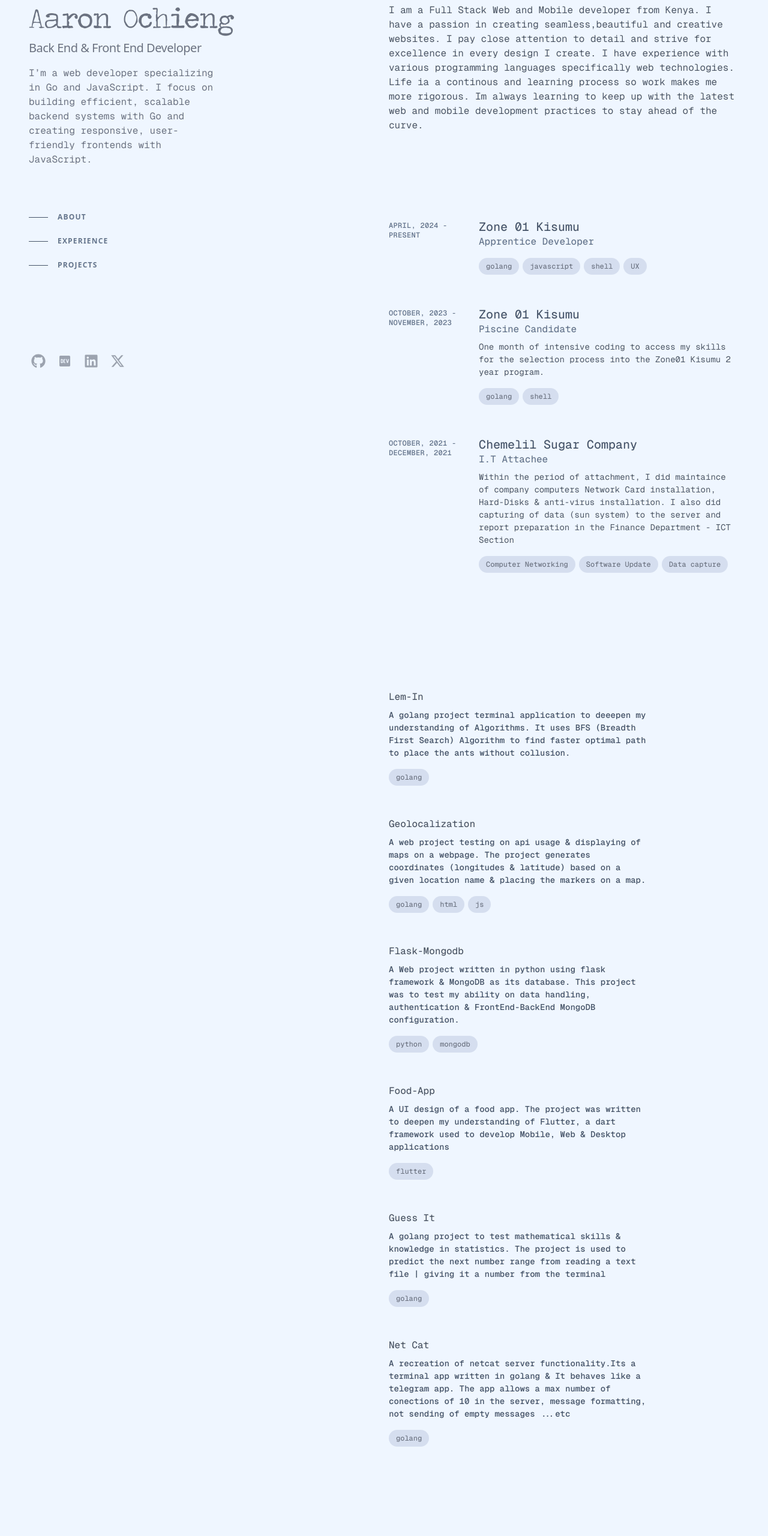
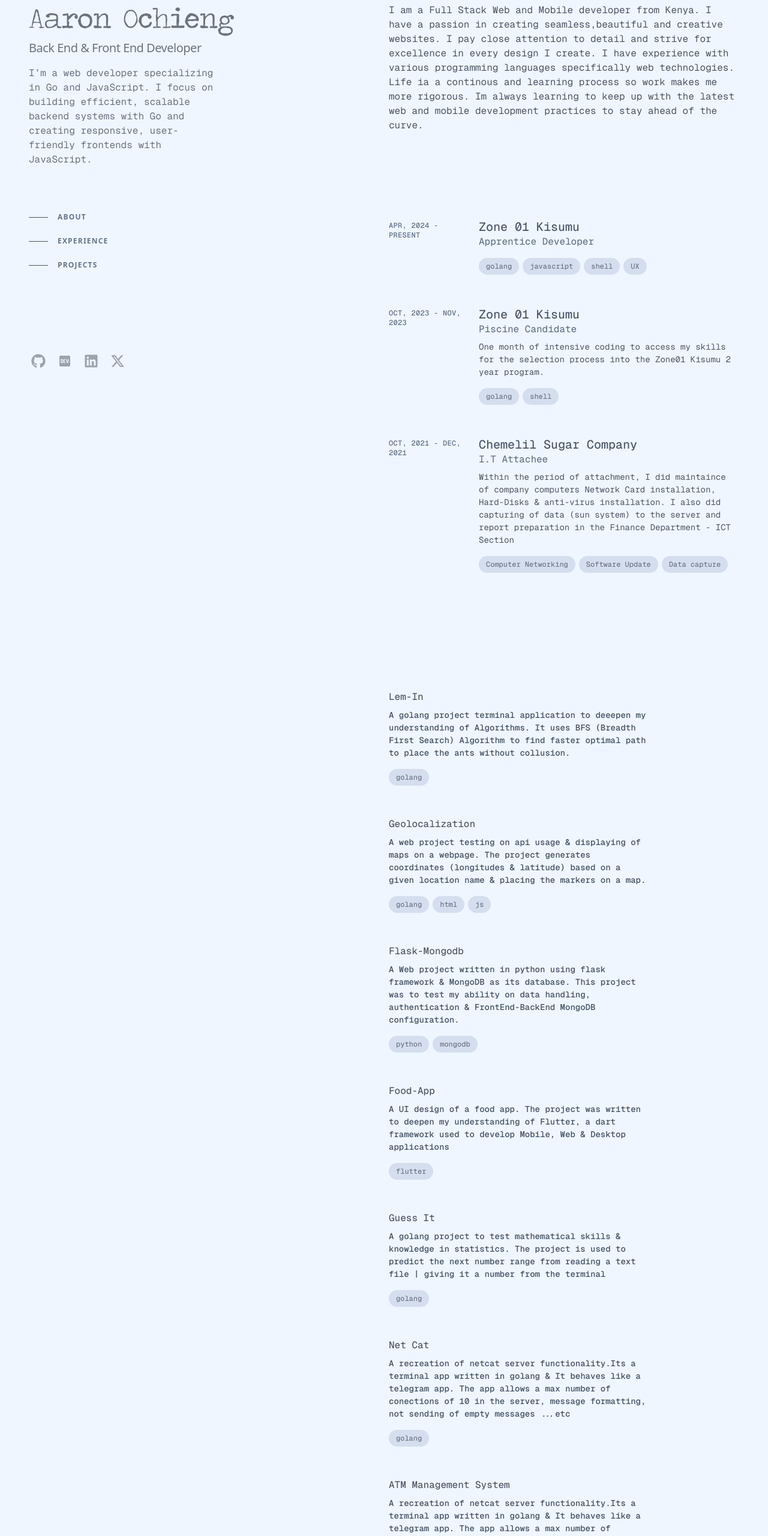
Before and after one commit to Aaron-Ochieng/portfolio, a Next.js app: page / in a window 1280 px wide. Shown: the part 234-2795 px from the top of the page at 60% size. Built offline with nearby package versions, Linux system fonts and the light colour scheme.

Commit message:
fix: Dev.to progile link

```diff
--- a/app/data/intro.js
+++ b/app/data/intro.js
@@ -16,15 +16,17 @@ export const work = {
         desc: "",
         pos: "Apprentice Developer",
         technology: ["golang", "javascript", "shell", "UX"],
-        date: "April, 2024 - Present",
-        company: "Zone 01 Kisumu"
+        date: "Apr, 2024 - Present",
+        company: "Zone 01 Kisumu",
+        url: "www.zone01kisumu.ke"
     },
     work_2: {
         desc: "One month of intensive coding to access my skills for the selection process into the Zone01 Kisumu 2 year program. ",
         pos: "Piscine Candidate",
         technology: ["golang", "shell"],
-        date: "October, 2023 - November, 2023 ",
-        company: "Zone 01 Kisumu"
+        date: "Oct, 2023 - Nov, 2023 ",
+        company: "Zone 01 Kisumu",
+        url: "www.zone01kisumu.ke"
     },
     work_3: {
         desc: `
@@ -34,8 +36,9 @@ export const work = {
         `,
         pos: "I.T Attachee",
         technology: ["Computer Networking", "Software Update", "Data capture"],
-        date: "October, 2021 - December, 2021",
-        company: "Chemelil Sugar Company"
+        date: "Oct, 2021 - Dec, 2021",
+        company: "Chemelil Sugar Company",
+        url: ""
     }
 }
 
@@ -75,5 +78,11 @@ export const projects = {
         description: "A recreation of netcat server functionality.Its a terminal app written in golang & It behaves like a telegram app. The app allows a max number of conections of 10 in the server, message formatting, not sending of empty messages ...etc",
         languages: ["golang"],
         url: "https://github.com/Aaron-Ochieng/net-cat.git"
-    }
+    },
+    project8: {
+        name: "ATM Management System",
+        description: "A recreation of netcat server functionality.Its a terminal app written in golang & It behaves like a telegram app. The app allows a max number of conections of 10 in the server, message formatting, not sending of empty messages ...etc",
+        languages: ["C", "MakeFile", "SQLite3", "Shell"],
+        url: "https://github.com/Aaron-Ochieng/net-cat.git"
+    },
 }
```
